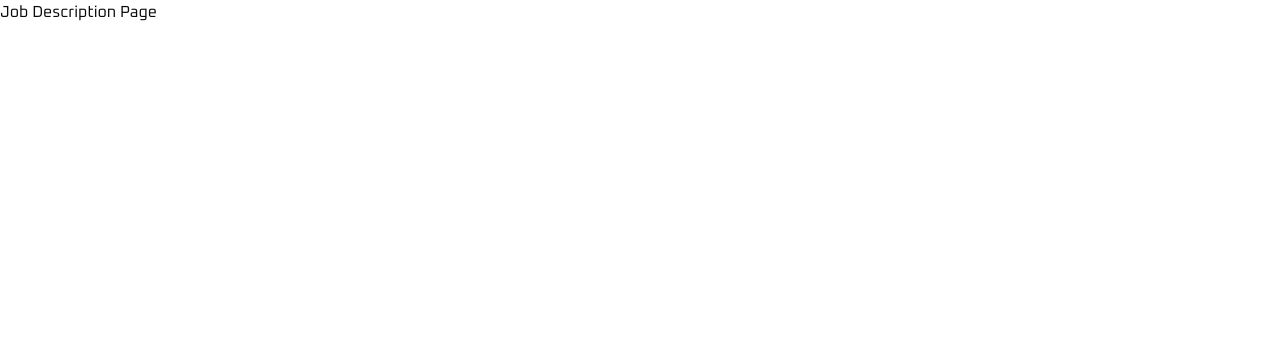
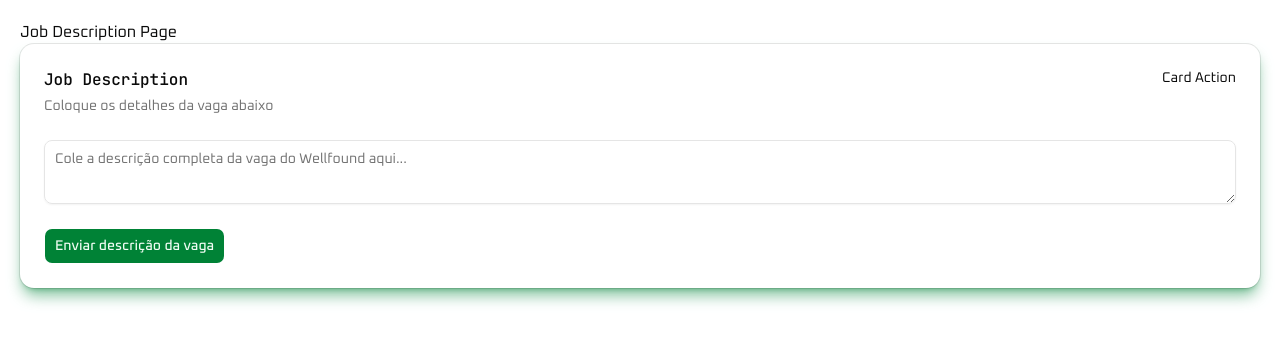
Before and after one commit to Buenohy/nextjs-resume-generator-cv, a Next.js app: page /job-description in a window 1280 px wide. Shown: the top 344 px of the page. Built offline with nearby package versions, Linux system fonts and the light colour scheme.

Commit message:
feat: Job Description page with components

```diff
--- a/src/app/globals.css
+++ b/src/app/globals.css
@@ -70,7 +70,7 @@
   --destructive: oklch(0.577 0.245 27.325);
   --border: oklch(0.922 0 0);
   --input: oklch(0.922 0 0);
-  --ring: oklch(0.708 0 0);
+  --ring: oklch(0.527 0.154 150.069);
   --chart-1: oklch(0.871 0.15 154.449);
   --chart-2: oklch(0.723 0.219 149.579);
   --chart-3: oklch(0.627 0.194 149.214);
@@ -105,7 +105,7 @@
   --destructive: oklch(0.704 0.191 22.216);
   --border: oklch(1 0 0 / 10%);
   --input: oklch(1 0 0 / 15%);
-  --ring: oklch(0.556 0 0);
+  --ring: oklch(0.448 0.119 151.328);
   --chart-1: oklch(0.871 0.15 154.449);
   --chart-2: oklch(0.723 0.219 149.579);
   --chart-3: oklch(0.627 0.194 149.214);
--- a/src/app/job-description/page.tsx
+++ b/src/app/job-description/page.tsx
@@ -1,8 +1,34 @@
+import { Button } from "@/components/ui/button"
+import {
+  Card,
+  CardAction,
+  CardContent,
+  CardDescription,
+  CardFooter,
+  CardHeader,
+  CardTitle,
+} from "@/components/ui/card"
+import { Textarea } from "@/components/ui/textarea"
 
 export default function page() {
   return (
     <div>
       <div>Job Description Page</div>
+      <Card className="shadow-primary/50 shadow-lg">
+        <CardHeader>
+          <CardTitle>Job Description</CardTitle>
+          <CardDescription>Coloque os detalhes da vaga abaixo</CardDescription>
+          <CardAction>Card Action</CardAction>
+        </CardHeader>
+        <CardContent>
+          <Textarea
+          placeholder="Cole a descrição completa da vaga do Wellfound aqui..."
+          />
+        </CardContent>
+        <CardFooter>
+          <Button>Enviar descrição da vaga</Button>
+        </CardFooter>
+      </Card>
     </div>
   )
 }
--- a/src/app/layout.tsx
+++ b/src/app/layout.tsx
@@ -21,7 +21,7 @@ export default function RootLayout({
   return (
     <html lang="en" className={cn("font-sans", oxanium.variable, jetbrainsMonoHeading.variable)} suppressHydrationWarning>
       <body
-        className={`antialiased`}
+        className={`antialiased p-5 selection:bg-primary`}
       >
         <ThemeProvider
           attribute="class"
--- /dev/null
+++ b/src/components/ui/textarea.tsx
@@ -0,0 +1,18 @@
+import * as React from "react"
+
+import { cn } from "@/lib/utils"
+
+function Textarea({ className, ...props }: React.ComponentProps<"textarea">) {
+  return (
+    <textarea
+      data-slot="textarea"
+      className={cn(
+        "flex field-sizing-content min-h-16 w-full rounded-md border border-input bg-transparent px-2.5 py-2 text-base shadow-xs transition-[color,box-shadow] outline-none placeholder:text-muted-foreground focus-visible:border-ring focus-visible:ring-3 focus-visible:ring-ring/50 disabled:cursor-not-allowed disabled:opacity-50 aria-invalid:border-destructive aria-invalid:ring-3 aria-invalid:ring-destructive/20 md:text-sm dark:bg-input/30 dark:aria-invalid:border-destructive/50 dark:aria-invalid:ring-destructive/40",
+        className
+      )}
+      {...props}
+    />
+  )
+}
+
+export { Textarea }
```
